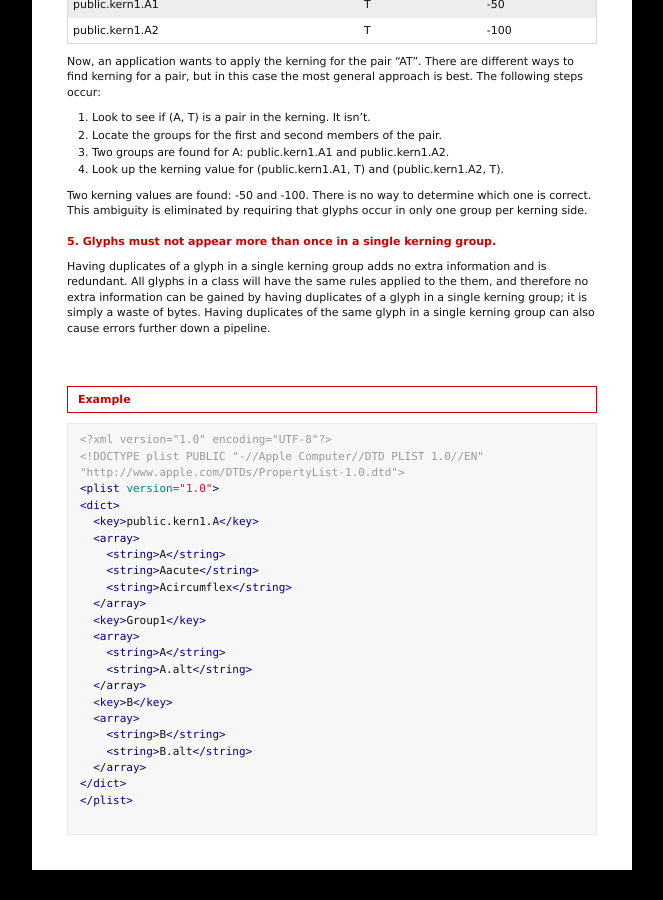
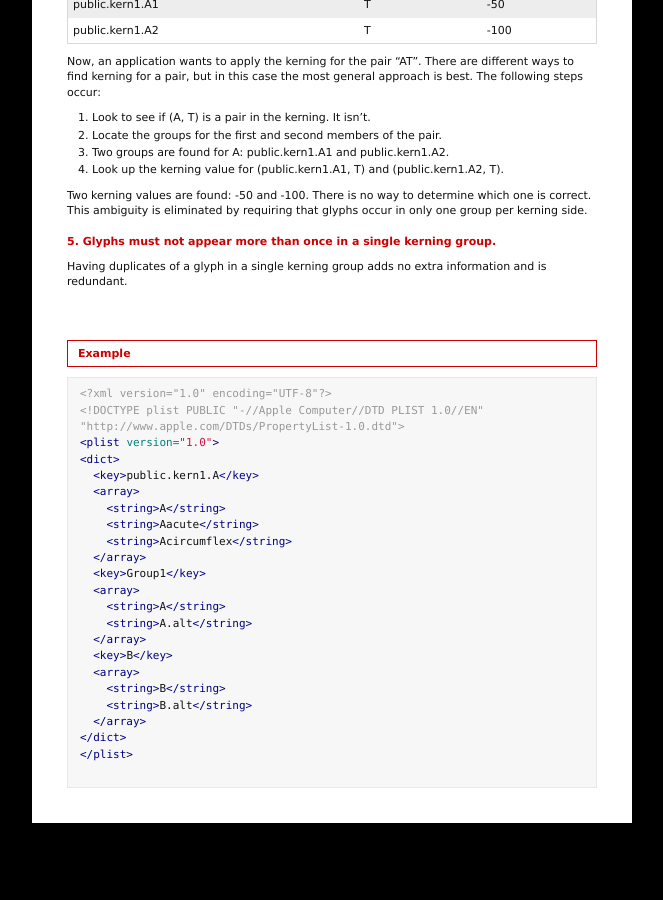
Before and after one commit to unified-font-object/ufo-spec, a Jekyll site: the page built from versions/ufo3/groups.plist.md, in a window 1280 px wide and 900 px high, scrolled down 1153 px. Shown: the whole window, without its empty margins (218-881 px from the left). Built offline with Jekyll 4.4.1, drawn with Linux system fonts in a browser that asks for light colours; after the commit the page ends 2006 px from its top, so only the background shows below that.

Commit message:
Make the new kerning rule more concise.

```diff
--- a/versions/ufo3/groups.plist.md
+++ b/versions/ufo3/groups.plist.md
@@ -58,7 +58,7 @@ Now, an application wants to apply the kerning for the pair "AT". There are diff
 Two kerning values are found: -50 and -100. There is no way to determine which one is correct. This ambiguity is eliminated by requiring that glyphs occur in only one group per kerning side.
 
 #### 5. Glyphs must not appear more than once in a single kerning group.
-Having duplicates of a glyph in a single kerning group adds no extra information and is redundant. All glyphs in a class will have the same rules applied to the them, and therefore no extra information can be gained by having duplicates of a glyph in a single kerning group; it is simply a waste of bytes. Having duplicates of the same glyph in a single kerning group can also cause errors further down a pipeline.
+Having duplicates of a glyph in a single kerning group adds no extra information and is redundant.
 
 ### Example
 
```
